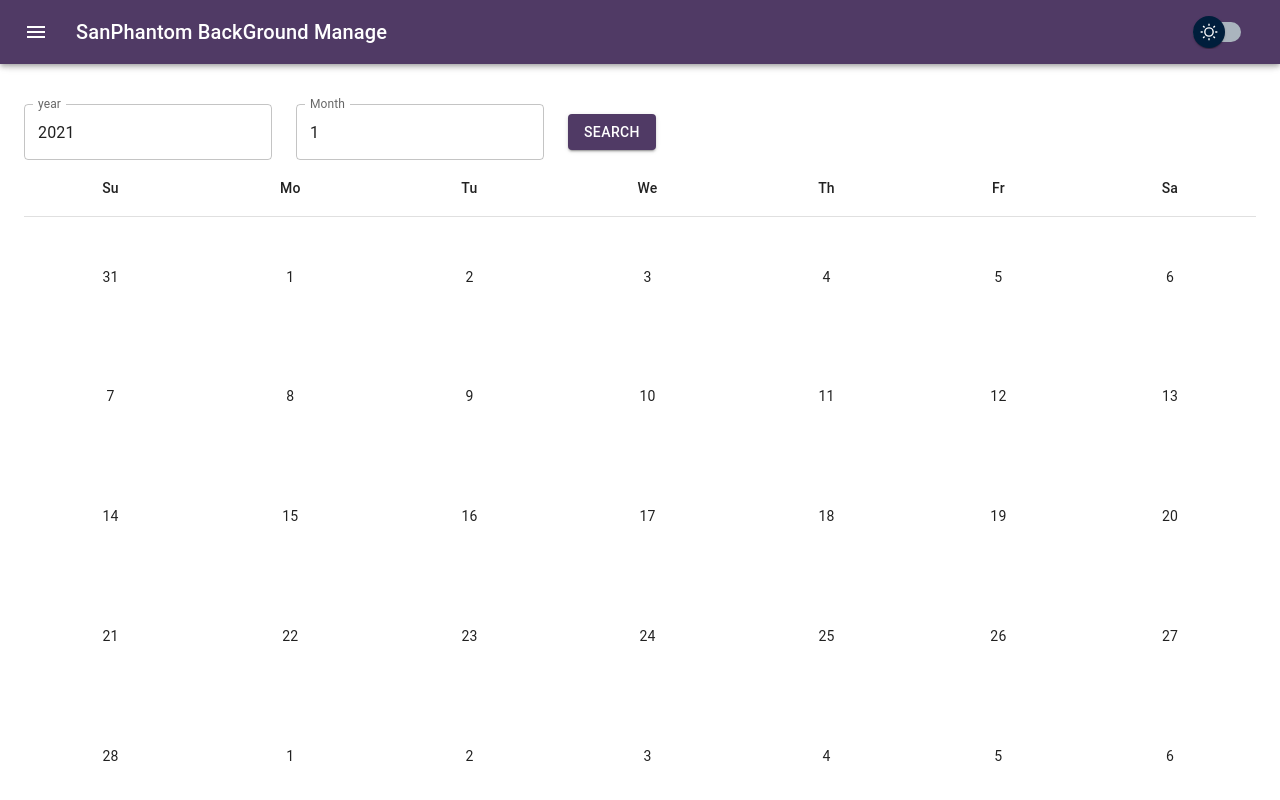
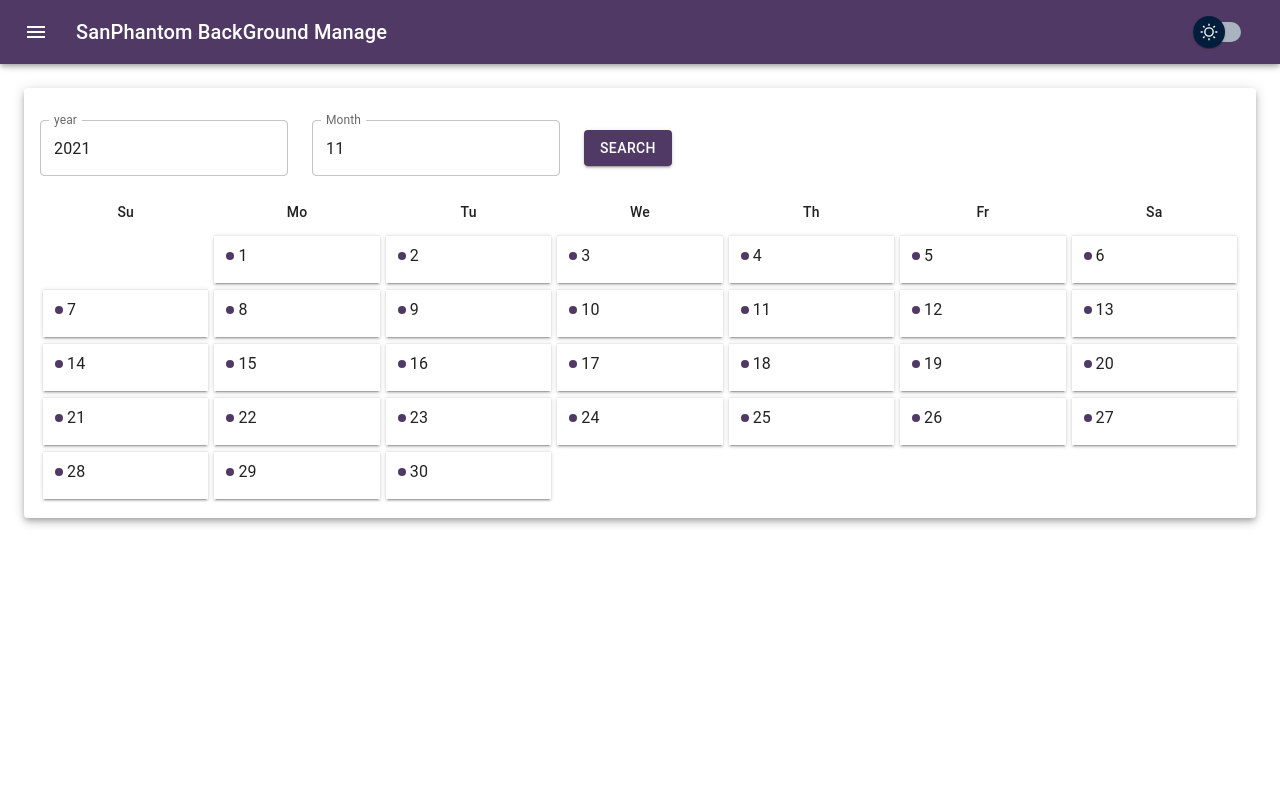
Before and after one commit to SanPhantom/mui_layout, a React (Create React App) app: page /calendar in a window 1280 px wide. Shown: the top 800 px of the page. Built offline with nearby package versions, Linux system fonts and the light colour scheme.

Commit message:
feat: message

```diff
--- a/package.json
+++ b/package.json
@@ -3,12 +3,13 @@
   "version": "0.1.0",
   "private": true,
   "dependencies": {
-    "@emotion/react": "^11.5.0",
-    "@emotion/styled": "^11.3.0",
+    "@emotion/react": "^11.7.1",
+    "@emotion/styled": "^11.6.0",
     "@material-ui/core": "^5.0.0-beta.5",
     "@material-ui/icons": "^4.11.2",
     "@material-ui/lab": "^5.0.0-alpha.44",
     "@material-ui/styles": "^4.11.4",
+    "@mui/material": "^5.2.5",
     "@testing-library/jest-dom": "^5.11.4",
     "@testing-library/react": "^11.1.0",
     "@testing-library/user-event": "^12.1.10",
--- a/src/components/Layout/index.tsx
+++ b/src/components/Layout/index.tsx
@@ -129,7 +129,7 @@ const Layout: React.SFC<LayoutProps> = props => {
       </Drawer>
       <Main open={open} sx={!open ? {marginLeft: {sm: 0, lg: `-${drawerWidth}px`}} : {}}>
         <Toolbar />
-        <Box sx={{ overflow: 'auto' }}>
+        <Box>
           {props.children}
         </Box>
 
--- /dev/null
+++ b/src/components/OneCalendar/index.tsx
@@ -0,0 +1,114 @@
+// import { Box, Stack, Table, TableBody, TableCell, TableContainer, TableHead, TableRow, TextField, Button, Typography } from '@material-ui/core';
+import * as React from 'react';
+import moment from 'moment'
+// import { styled } from '@material-ui/system';
+import { chunk, isUndefined } from 'lodash-es';
+import { TableCell, Box, TableContainer, Table, TableHead, TableRow, TableBody, Typography, styled } from '@mui/material';
+
+interface ICalandarProps {
+  date: moment.Moment,
+  type?: 'd' | 'dd' | 'ddd',
+  renderCell?: (v: moment.Moment) => React.ReactElement
+}
+
+const CalendarCell = styled(TableCell, {})({
+  height: 54,
+  borderBottom: 'none',
+  cursor: 'pointer',
+  padding: 3
+})
+
+const Calandar: React.FunctionComponent<ICalandarProps> = ({
+  date,
+  type = 'dd',
+  renderCell=(v)=>{return undefined},
+}) => {
+
+  const calendar = () => {
+    return type === 'dd' ? moment.weekdaysMin() :
+      type === 'd' ? moment.weekdays() :
+        type === 'ddd' ? moment.weekdaysShort() : [];
+  };
+
+  const [dates, setDates] = React.useState<Array<Array<{ date: moment.Moment }>>>([]);
+
+  const dateRef = React.useRef<moment.Moment>(date)
+
+  const initDates = (v: moment.Moment) => {
+    setDates([]);
+
+    let startDate = moment(v).startOf('month');
+    let endDate = moment(v).endOf('month');
+    let daysInMonth = moment(v).daysInMonth();
+
+    let copy_dates = [];
+    const f_start = calendar().findIndex(i => i === startDate.format(type));
+    for (let i = 0; i < f_start; i++) {
+      copy_dates.unshift({
+        date: moment(v).startOf('month').subtract(i + 1, 'days')
+      })
+    }
+    for (let i = 1; i <= daysInMonth; i++) {
+      copy_dates.push({
+        date: moment(v).startOf('month').add(i - 1, 'days')
+      })
+    }
+
+    const f_end = calendar().findIndex(i => i === endDate.format(type));
+    for (let i = 0; i < 6 - f_end; i++) {
+      copy_dates.push({
+        date: moment(v).endOf('month').add(i + 1, 'days')
+      })
+    }
+    setDates(chunk(copy_dates, 7))
+  }
+
+  // 判断是否在当前月中
+  const judgeIsMonth = (v: moment.Moment) => {
+    return moment(v).month() === dateRef.current.month();
+  }
+
+  React.useEffect(() => {
+    initDates(date);
+    dateRef.current = date;
+  }, [date])
+
+  return (
+    <Box mt={2}>
+      <TableContainer>
+        <Table>
+          <TableHead>
+            <TableRow>
+              {
+                calendar().map((week, i) => (
+                  <TableCell align="center" key={`calendar_th_${i}`} sx={{borderBottom: 0, p: 1}}>{week}</TableCell>
+                ))
+              }
+            </TableRow>
+          </TableHead>
+          <TableBody>
+            {
+              (dates.length) ? dates.map((w, i) => (
+                <TableRow key={`calendar_tr_${i}`}>
+                  {
+                    dates[i].map((c, k) => (
+                      <CalendarCell align="center" key={`calendar_td_${i}_${k}`}>
+                        {
+                          isUndefined(renderCell(dates[i][k].date)) ?
+                          <Typography color={judgeIsMonth(dates[i][k].date) ? 'inherit' : 'text.disabled'}>{dates[i][k].date!.date()}</Typography> :
+                          renderCell(dates[i][k].date)
+                        }
+                      </CalendarCell>
+                    ))
+                  }
+                </TableRow>
+              )) : <></>
+            }
+          </TableBody>
+        </Table>
+      </TableContainer>
+    </Box>
+  );
+};
+
+export default Calandar;
--- a/src/pages/Data/Calendar/index.tsx
+++ b/src/pages/Data/Calendar/index.tsx
@@ -1,92 +1,58 @@
-import { Box, Stack, Table, TableBody, TableCell, TableContainer, TableHead, TableRow, TextField, Button } from '@material-ui/core';
+import { Box, Stack, Table, TableBody, TableCell, TableContainer, TableHead, TableRow, TextField, Button, Typography, Badge, Paper } from '@material-ui/core';
 import * as React from 'react';
 import moment, { MomentInput } from 'moment'
 import { styled } from '@material-ui/system';
+import { chunk } from 'lodash-es';
+import OneCalendar from '../../../components/OneCalendar';
 
 interface ICalandarProps {
 }
 
-const Calandar: React.FunctionComponent<ICalandarProps> = (props) => {
+const CalendarCell = styled(TableCell, {})({
+  height: 120,
+  borderBottom: 'none'
+})
 
-  const [year, setYear] = React.useState<number>(2021);
-  const [month, setMonth] = React.useState<number>(1)
+const Calandar: React.FunctionComponent<ICalandarProps> = ({ }) => {
 
-  const calendar = [
-    { week: 'Su', id: 7 },
-    { week: 'Mo', id: 1 },
-    { week: 'Tu', id: 2 },
-    { week: 'We', id: 3 },
-    { week: 'Th', id: 4 },
-    { week: 'Fr', id: 5 },
-    { week: 'Sa', id: 6 },
-  ]
+  const [year, setYear] = React.useState<number>(moment().year());
+  const [month, setMonth] = React.useState<number>(moment().month() + 1)
 
-  const [dates, setDates] = React.useState<Array<{ date: MomentInput | null }>>([]);
-  const [rows, setRows] = React.useState<Array<number>>([])
-
-  // let startDate = moment().startOf('month');
-  // let endDate = moment().endOf('month');
-  // let startDay = startDate.day();
-  // let endDay = endDate.day();
-  // let daysInMonth = moment().daysInMonth();
-  // let weeks = Math.ceil((daysInMonth - (7 - startDay)) / 7) + 1;
-  // setRows(new Array(weeks).fill(0))
-
-  const initDates = (v: moment.MomentInput) => {
-    console.log(rows);
-    let startDate = moment().year(year).month(month).startOf('month');
-    let endDate = moment().year(year).month(month).endOf('month');
-    let daysInMonth = moment().year(year).month(month).daysInMonth();
-    let startDay = startDate.day();
-    let endDay = endDate.day();
-
-    let copy_dates = [];
-    for (let i = 0; i < startDay; i++) {
-      copy_dates.unshift({
-        date: moment(v).startOf('month').subtract(i + 1, 'days').format('YYYY-MM-DD')
-      })
-    }
-    for (let i = 1; i <= daysInMonth; i++) {
-      copy_dates.push({
-        date: moment(v).startOf('month').add(i - 1, 'days').format('YYYY-MM-DD')
-      })
-    }
-
-    const f_end = calendar.findIndex(i => i.id === endDay);
-
-    for (let i = 0; i < 6 - f_end; i++) {
-      copy_dates.push({
-        date: moment(v).endOf('month').add(i + 1, 'days').format('YYYY-MM-DD')
-      })
-    }
+  const [curDate, setCurDate] = React.useState<moment.Moment>(moment());
 
 
-    console.log(copy_dates, f_end);
-    setDates(copy_dates)
+  const search = () => {
+    // console.log(moment.weekdays('dd'))
+    setCurDate(moment().year(year).month(month - 1))
   }
 
-  React.useEffect(() => {
-    initDates(moment());
-  }, [])
+  const renderCalendarCell = (v: moment.Moment) => {
+    if (v.month() !== curDate.month()) {
+      return <></>
+    } else {
+      return (
+        <Stack alignItems={"flex-start"}
+          sx={{
+            width: '100%',
+            height: '100%',
+            boxShadow: theme => theme.shadows[2],
+            borderTop: '1px solid',
+            borderColor: theme => theme.palette.action.selected,
+            p: 1
+          }}>
+          <Stack direction={"row"} spacing={1} alignItems={"center"}>
+            <Badge color="primary" variant="dot" sx={{pl: 1}}></Badge>
+            <Typography>{v.date()}</Typography>
+          </Stack>
 
-  React.useEffect(() => {
-
-    let startDate = moment().year(year).month(month).startOf('month');
-    let startDay = startDate.day();
-    let daysInMonth = moment().year(year).month(month).daysInMonth();
-    let weeks = Math.ceil((daysInMonth - (7 - startDay)) / 7) + 1;
-
-    setRows(new Array(weeks).fill(0))
-
-  }, [year, month])
-
-  const CalendarCell = styled(TableCell, {})({
-    height: 120,
-    borderBottom: 'none'
-  })
+        </Stack>
+      )
+    }
+    return <>{v.date()}</>;
+  }
 
   return (
-    <Box>
+    <Paper sx={{p: 2, boxShadow: theme=>theme.shadows[5]}}>
       <Stack direction="row" spacing={3} mt={2} alignItems="center">
         <TextField
           type="number"
@@ -102,39 +68,19 @@ const Calandar: React.FunctionComponent<ICalandarProps> = (props) => {
           label="Month"
           value={month}
           onChange={(e) => { setMonth(Number(e.target.value)) }}
-
         />
-        <Button variant="contained" color="primary" onClick={() => { initDates(moment().year(year).month(month)); }}>
+        <Button variant="contained" color="primary" onClick={() => { search() }}>
           Search
         </Button>
       </Stack>
-      <TableContainer>
-        <Table>
-          <TableHead>
-            <TableRow>
-              {
-                calendar.map(week => (
-                  <TableCell align="center">{week.week}</TableCell>
-                ))
-              }
-            </TableRow>
-          </TableHead>
-          <TableBody>
-            {
-              rows.length && rows.map((w, i) => (
-                <TableRow>
-                  {
-                    calendar.map((c, k) => (
-                      <CalendarCell align="center">{moment(dates[i * 7 + k].date).date() || null}</CalendarCell>
-                    ))
-                  }
-                </TableRow>
-              ))
-            }
-          </TableBody>
-        </Table>
-      </TableContainer>
-    </Box>
+      <Box>
+        <OneCalendar date={curDate} type={'dd'}
+          renderCell={(v) => {
+            return renderCalendarCell(v);
+          }} />
+      </Box>
+
+    </Paper>
   );
 };
 
--- a/src/pages/Data/Table/index.tsx
+++ b/src/pages/Data/Table/index.tsx
@@ -2,7 +2,6 @@ import { Button, Typography } from '@material-ui/core';
 import * as React from 'react';
 import { ITableColumnsProps } from '../../../components/interface/intex';
 import OneTable from '../../../components/OneTable';
-import OneTimeRange from '../../../components/OneTimeRange';
 
 interface ITableProps {
 }
@@ -75,6 +74,10 @@ const Table: React.FunctionComponent<ITableProps> = ({ }) => {
     console.log('selectedRows: ', selectedRows);
   }
 
+  const handleClick = () => {
+    // Message.success('123');
+  }
+
   return (
     <>
       <OneTable
@@ -87,7 +90,7 @@ const Table: React.FunctionComponent<ITableProps> = ({ }) => {
         showPagination
         changeRows={changeRows}></OneTable>
 
-      {/* <OneTimeRange value={[256, 385]}></OneTimeRange> */}
+      <Button variant="contained" onClick={()=>handleClick()}>open message</Button>
     </>
   );
 };
```
Also changed, not shown: src/components/Message/Message.tsx (added, +24 -0 lines), src/components/Message/MessageWrapper.tsx (added, +28 -0 lines), src/components/Message/index.tsx (added, +24 -0 lines), 1 other file (tests, documents, lock files or other folders).
